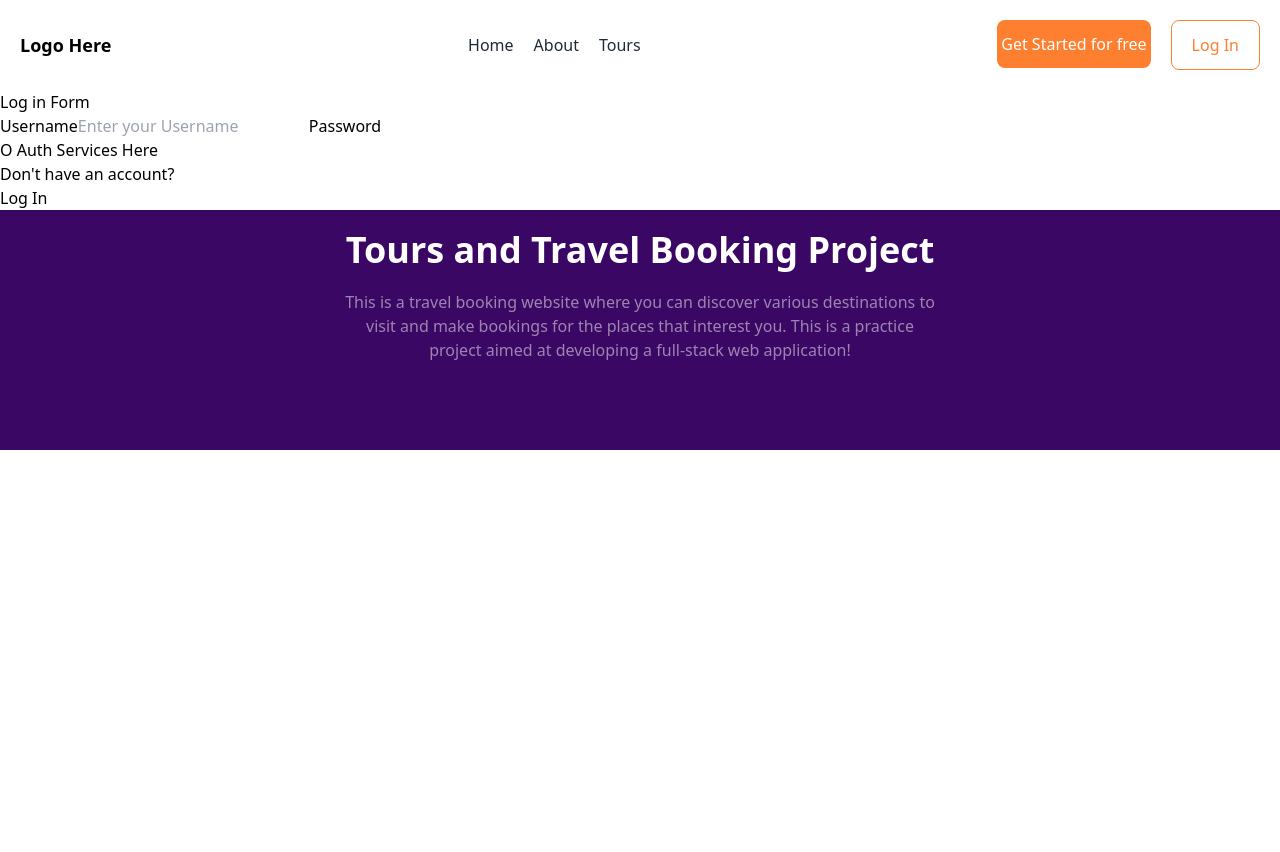
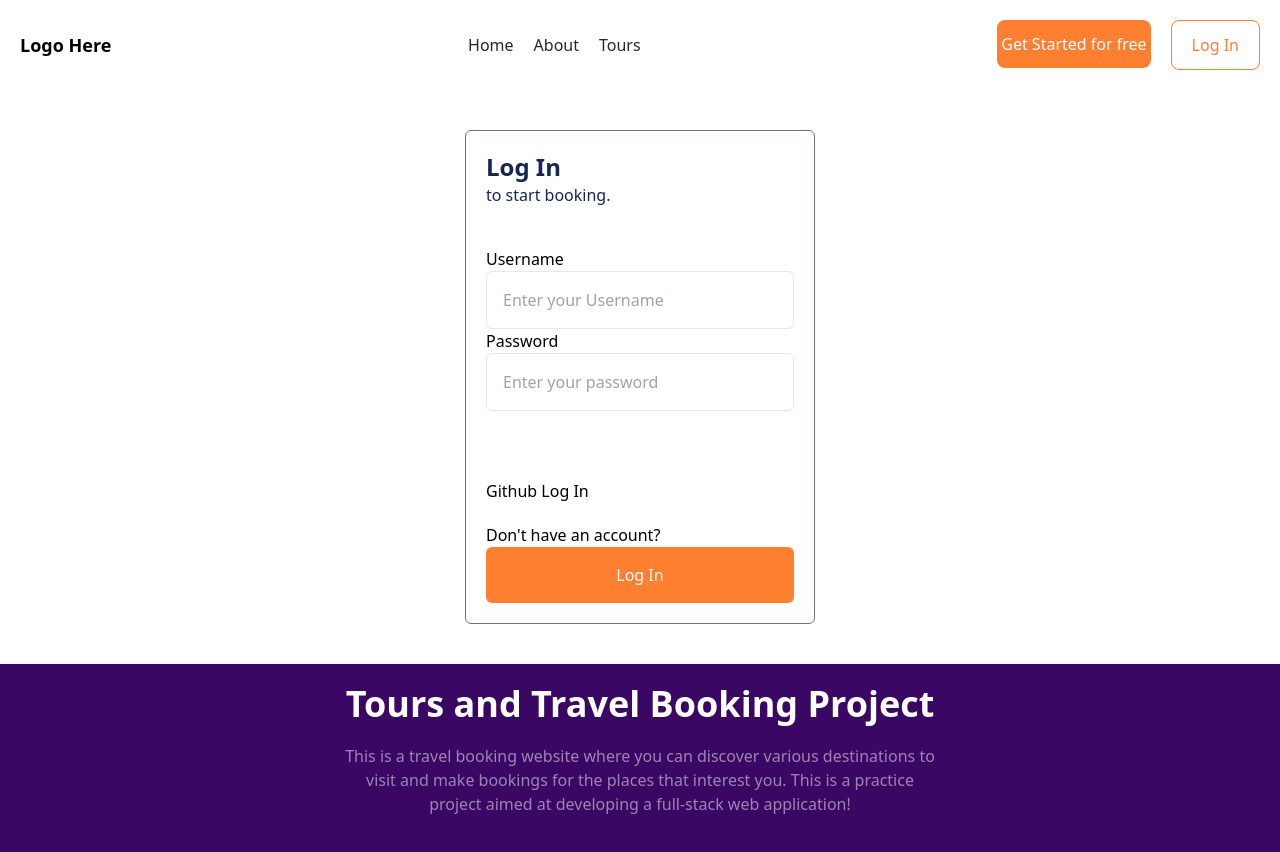
Before and after one commit to AadarshaKhatri/travelWorld, a React (Vite) app in the folder frontend/: page /login in a window 1280 px wide. Shown: the top 852 px of the page. Before the commit the page ends 800 px from the top, so only its background shows below. Built offline with nearby package versions, Linux system fonts and the light colour scheme.

Commit message:
Login UI Done

```diff
--- a/frontend/package.json
+++ b/frontend/package.json
@@ -14,8 +14,10 @@
     "@emotion/react": "^11.14.0",
     "@emotion/styled": "^11.14.0",
     "@mui/material": "^6.2.1",
+    "@react-oauth/google": "^0.12.1",
     "react": "^18.3.1",
     "react-dom": "^18.3.1",
+    "react-facebook-login": "^4.1.1",
     "react-icons": "^5.4.0",
     "react-router-dom": "^7.1.0"
   },
--- a/frontend/src/output.css
+++ b/frontend/src/output.css
@@ -662,6 +662,10 @@ video {
   margin-left: 3.5rem;
 }
 
+.mt-1 {
+  margin-top: 0.25rem;
+}
+
 .mt-10 {
   margin-top: 2.5rem;
 }
@@ -684,10 +688,6 @@ video {
 
 .mt-6 {
   margin-top: 1.5rem;
-}
-
-.mt-1 {
-  margin-top: 0.25rem;
 }
 
 .flex {
@@ -740,6 +740,10 @@ video {
 
 .w-screen {
   width: 100vw;
+}
+
+.w-\[350px\] {
+  width: 350px;
 }
 
 .cursor-pointer {
@@ -805,6 +809,12 @@ video {
   row-gap: 1.25rem;
 }
 
+.space-y-2 > :not([hidden]) ~ :not([hidden]) {
+  --tw-space-y-reverse: 0;
+  margin-top: calc(0.5rem * calc(1 - var(--tw-space-y-reverse)));
+  margin-bottom: calc(0.5rem * var(--tw-space-y-reverse));
+}
+
 .overflow-x-hidden {
   overflow-x: hidden;
 }
@@ -850,6 +860,11 @@ video {
 .border-gray-200 {
   --tw-border-opacity: 1;
   border-color: rgb(229 231 235 / var(--tw-border-opacity, 1));
+}
+
+.border-gray-500 {
+  --tw-border-opacity: 1;
+  border-color: rgb(107 114 128 / var(--tw-border-opacity, 1));
 }
 
 .border-green-600 {
@@ -952,9 +967,19 @@ video {
   padding-bottom: 0.25rem;
 }
 
+.py-10 {
+  padding-top: 2.5rem;
+  padding-bottom: 2.5rem;
+}
+
 .py-2 {
   padding-top: 0.5rem;
   padding-bottom: 0.5rem;
+}
+
+.py-20 {
+  padding-top: 5rem;
+  padding-bottom: 5rem;
 }
 
 .py-3 {
@@ -962,24 +987,19 @@ video {
   padding-bottom: 0.75rem;
 }
 
-.py-40 {
-  padding-top: 10rem;
-  padding-bottom: 10rem;
-}
-
 .py-5 {
   padding-top: 1.25rem;
   padding-bottom: 1.25rem;
 }
 
-.py-36 {
-  padding-top: 9rem;
-  padding-bottom: 9rem;
+.py-4 {
+  padding-top: 1rem;
+  padding-bottom: 1rem;
 }
 
-.py-20 {
-  padding-top: 5rem;
-  padding-bottom: 5rem;
+.py-12 {
+  padding-top: 3rem;
+  padding-bottom: 3rem;
 }
 
 .pb-10 {
@@ -1152,6 +1172,14 @@ video {
   outline-offset: 2px;
 }
 
+.outline-gray-200 {
+  outline-color: #e5e7eb;
+}
+
+.outline-gray-400 {
+  outline-color: #9ca3af;
+}
+
 .backdrop-blur-sm {
   --tw-backdrop-blur: blur(4px);
   -webkit-backdrop-filter: var(--tw-backdrop-blur) var(--tw-backdrop-brightness) var(--tw-backdrop-contrast) var(--tw-backdrop-grayscale) var(--tw-backdrop-hue-rotate) var(--tw-backdrop-invert) var(--tw-backdrop-opacity) var(--tw-backdrop-saturate) var(--tw-backdrop-sepia);
--- a/frontend/src/pages/LogIn.tsx
+++ b/frontend/src/pages/LogIn.tsx
@@ -1,33 +1,47 @@
 import {Link} from "react-router-dom";
+import GoogleAuth from "../services/GoogleAuth";
+
+import GithubAuth from "../services/GithubAuth";
 
 const LogIn = () => {
   return (
-    <section>
-      <div>
-        <div>
-          Log in Form
+    <section className="py-10">
+      <div className="flex flex-col justify-center items-center gap-y-5">
+        <div className="w-[350px] border border-gray-500 rounded-md p-5">
 
-          <div>
+            <div className="pb-5">
+              <h2 className="text-2xl font-semibold text-blue-950">Log In</h2>
+              <h5 className="text-md text-blue-950">to start booking.</h5>
+            </div>
+
+          <form className="">
+            <div className="flex flex-col mt-5">
+
             {/* Username */}
 
-            <label>Username</label>
-            <input type = 'text' placeholder="Enter your Username"></input>
+            <label htmlFor="username">Username</label>
+            <input className="p-4  border border-gray-200 outline-gray-400 rounded-md" name="username" type = 'text' placeholder="Enter your Username"></input>
 
             {/* Password */}
 
-            <label>Password</label>
-            <input type = "password"></input>
+            <label htmlFor="password">Password</label>
+
+            <input name="password" className="p-4 border border-gray-200 outline-gray-400 rounded-md" type = "password" placeholder="Enter your password"></input>
+
 
             {/* OAuth Services */}
-            <div>
-              O Auth Services Here
+            <div className="flex flex-col space-y-2 py-5">
+             <GoogleAuth/>
+              <GithubAuth/>
             </div>
 
             <div>
+            </div>
               <h6><Link to='/register'>Don't have an account?</Link></h6>
-            </div>
-            <button type="submit">Log In</button>
+            <button className="w-full rounded-md text-white bg-primary py-4" type="submit">Log In</button>
+
           </div>
+            </form>
         </div>
       </div>
     </section>
--- /dev/null
+++ b/frontend/src/services/GithubAuth.tsx
@@ -0,0 +1,11 @@
+
+
+
+const GithubAuth = () => {
+  return(
+    <section>
+      Github Log In
+    </section>
+  );
+}
+export default GithubAuth;
--- /dev/null
+++ b/frontend/src/services/GoogleAuth.tsx
@@ -0,0 +1,20 @@
+import { GoogleLogin, GoogleOAuthProvider } from '@react-oauth/google';
+const GoogleAuth = () => {
+  return (
+    <GoogleOAuthProvider
+    clientId='*******'
+    >
+    <GoogleLogin
+      onSuccess={credentialResponse => {
+        console.log(credentialResponse);
+      }}
+      onError={() => {
+        console.log('Login Failed');
+      }}
+    />
+
+</GoogleOAuthProvider>
+  )
+}
+
+export default GoogleAuth
```
Also changed, not shown: 1 other file (tests, documents, lock files or other folders).
